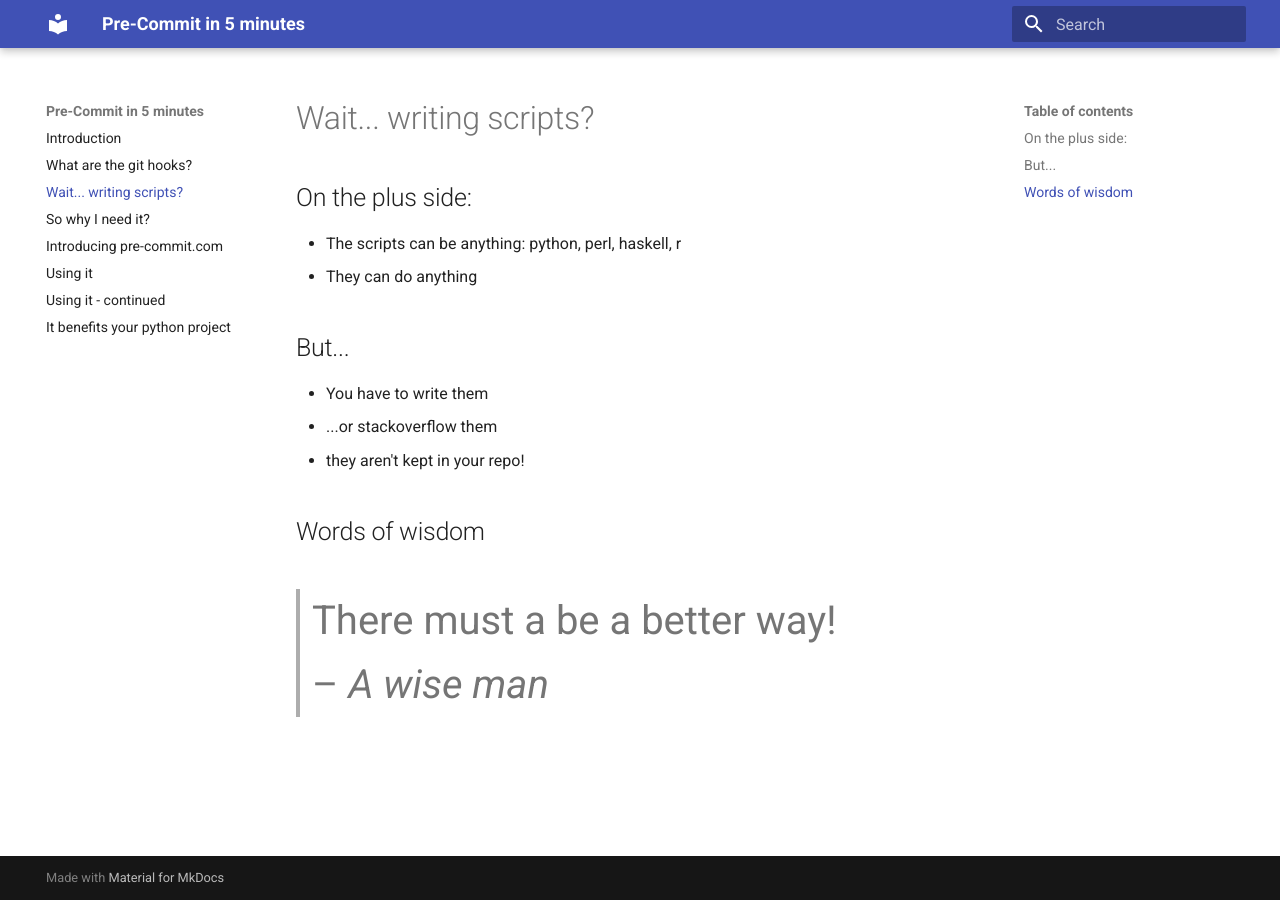
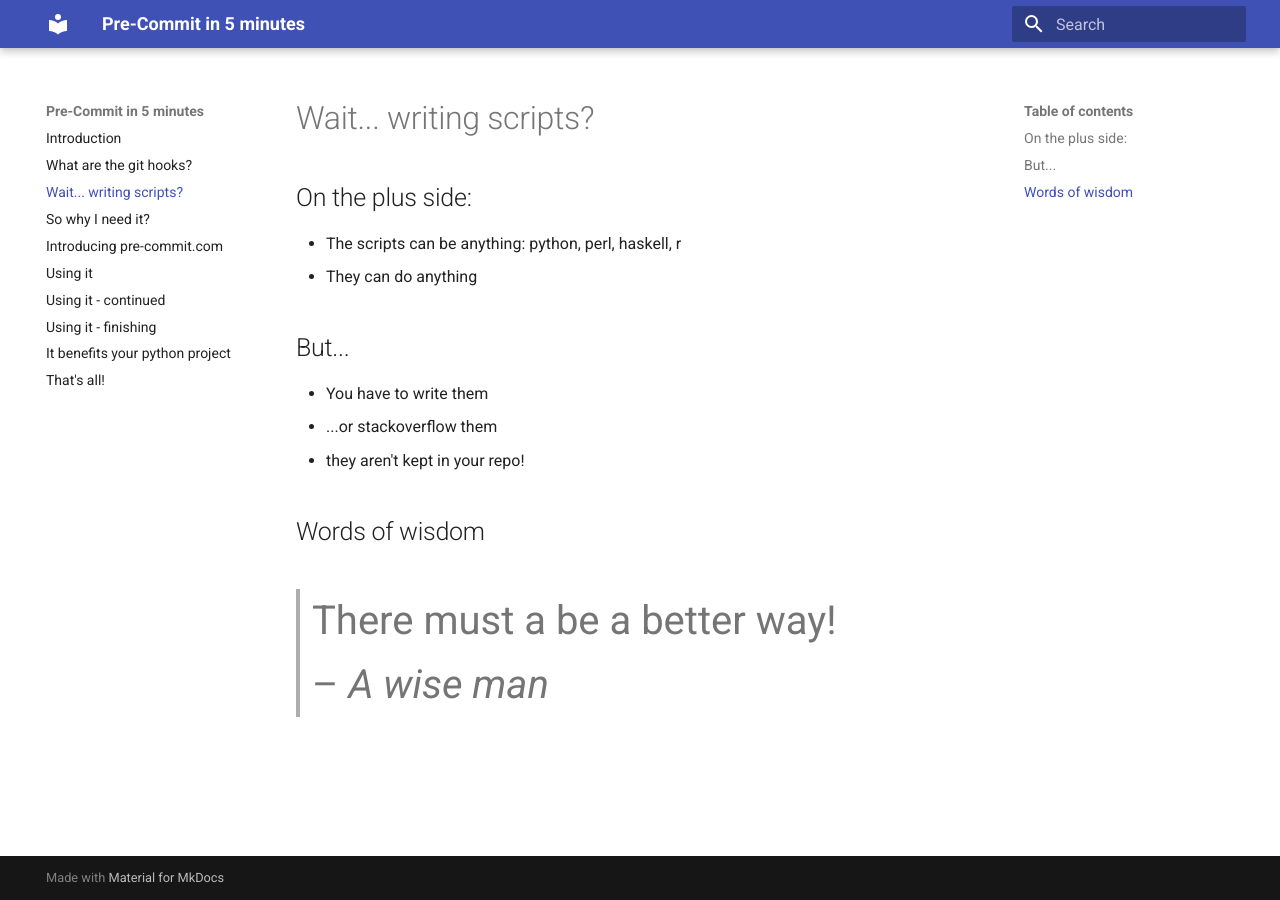
Before and after one commit to MichalMazurek/pre-commit-talk.mm-python.ninja, an MkDocs documentation site: the page built from docs/wait-writing-scripts.md, in a window 1280 px wide. Built offline with MkDocs 1.6.1 and Material for MkDocs 9.7.7, drawn with Linux system fonts in a browser that asks for light colours.

Commit message:
docs done

```diff
--- a/docs/wait-writing-scripts.md
+++ b/docs/wait-writing-scripts.md
@@ -12,3 +12,4 @@
 ## Words of wisdom
 
 <blockquote style="font-size: 2rem"> There must a be a better way! <br/>– <cite>A wise man</cite> </blockquote>
+<!-- Raymond Hettinger -->
--- a/mkdocs.yml
+++ b/mkdocs.yml
@@ -7,7 +7,9 @@
   - Introducing pre-commit.com: introducing-pre-commit-com.md
   - Using it: using-it.md
   - Using it - continued: using-it-2.md
+  - Using it - finishing: using-it-3.md
   - It benefits your python project: it-benefits-your-python-project.md
+  - That's all!: thanks.md
 theme:
   name: "material"
 markdown_extensions:
```
